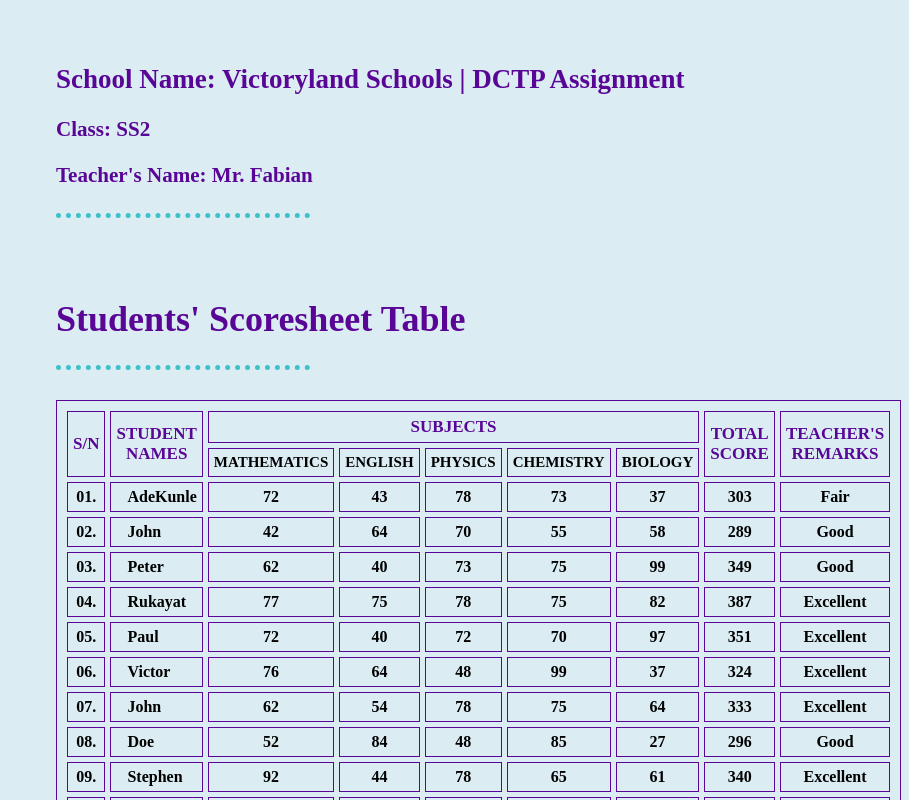
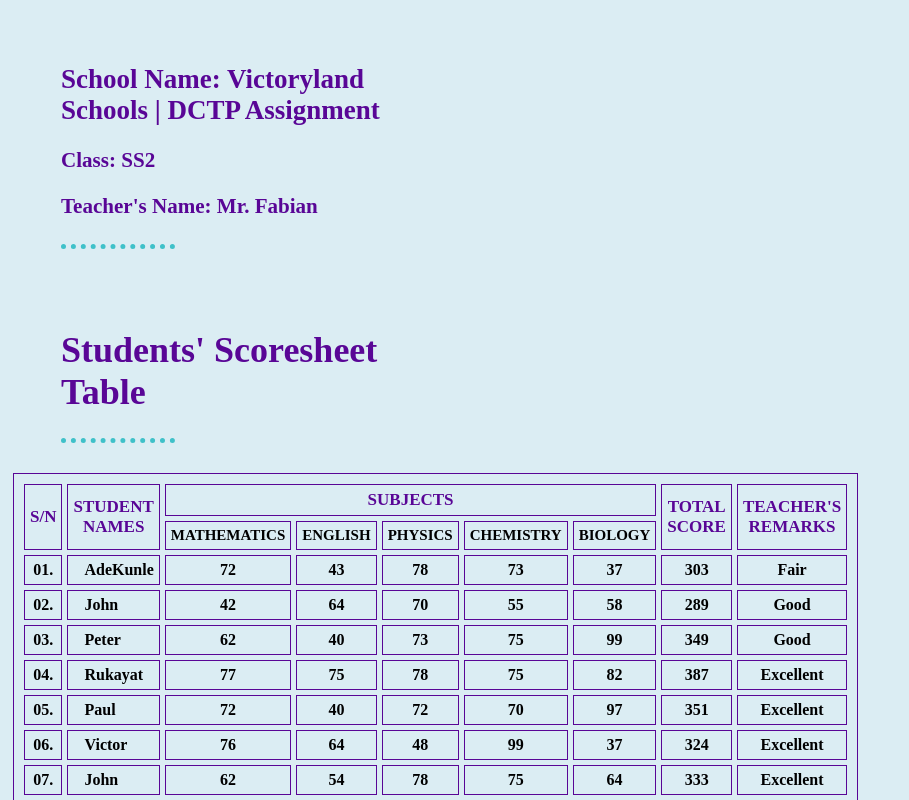
Before and after one commit to oluchii/DCTP---Assignments, a plain HTML site: page index.html in a window 768 px wide. Shown: the top 800 px of the page, 909 px wide, since content can reach past the window. Drawn offline with Linux system fonts and the light colour scheme.

Commit message:
Made the table responsive

```diff
--- a/index.html
+++ b/index.html
@@ -6,6 +6,7 @@
   </head>
 
   <body>
+    <div class="container">
     <div id="details">
     <h2 id="school">School Name: Victoryland Schools | DCTP Assignment</h2>
     <h3 id="class">Class: SS2</h3>
@@ -254,5 +255,6 @@
         <td id="totalscore" colspan="2">6,442</td>
       </tr>
     </table>
+    </div>
   </body>
 </html>
--- a/styles.css
+++ b/styles.css
@@ -56,10 +56,6 @@ th {
   border-spacing: 5px;
 }
 
-table {
-  margin-left: 3rem;
-}
-
 #students,
 #sub,
 #sn {
@@ -71,3 +67,10 @@ table {
   text-align: right;
   font-size: 18px
 }
+
+@media screen and  (min-width: 481px) and (max-width: 768px) {
+  .container {
+    width: 50%;
+   height: 320px;
+margin: 0 5px 0 5px; }
+}
```
